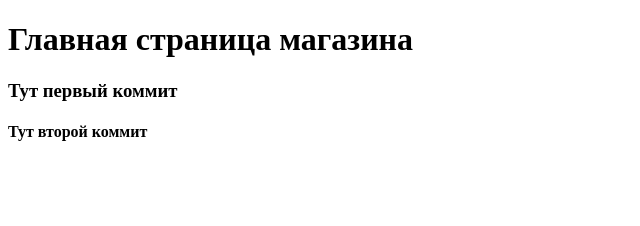
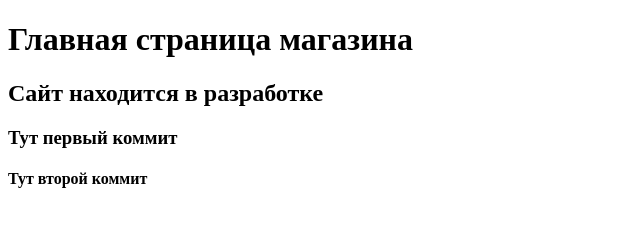
Before and after one commit to MrEvgeni4/mipt20251114, a plain HTML site: page index.html in a window 1280 px wide. Shown: the whole page, without its empty margins (0-640 px from the left). Drawn offline with Linux system fonts and the light colour scheme.

Commit message:
Revert "revert added"
This reverts commit 2a5ad89e0c72130c2d0ea223b304e5aed8946779.

```diff
--- a/index.html
+++ b/index.html
@@ -3,6 +3,7 @@
     <head></head>
     <body>
         <h1>Главная страница магазина</h1>
+        <h2>Сайт находится в разработке</h2>
         <h3>Тут первый коммит</h3>
         <h4>Тут второй коммит</h4>
     </body>
```
